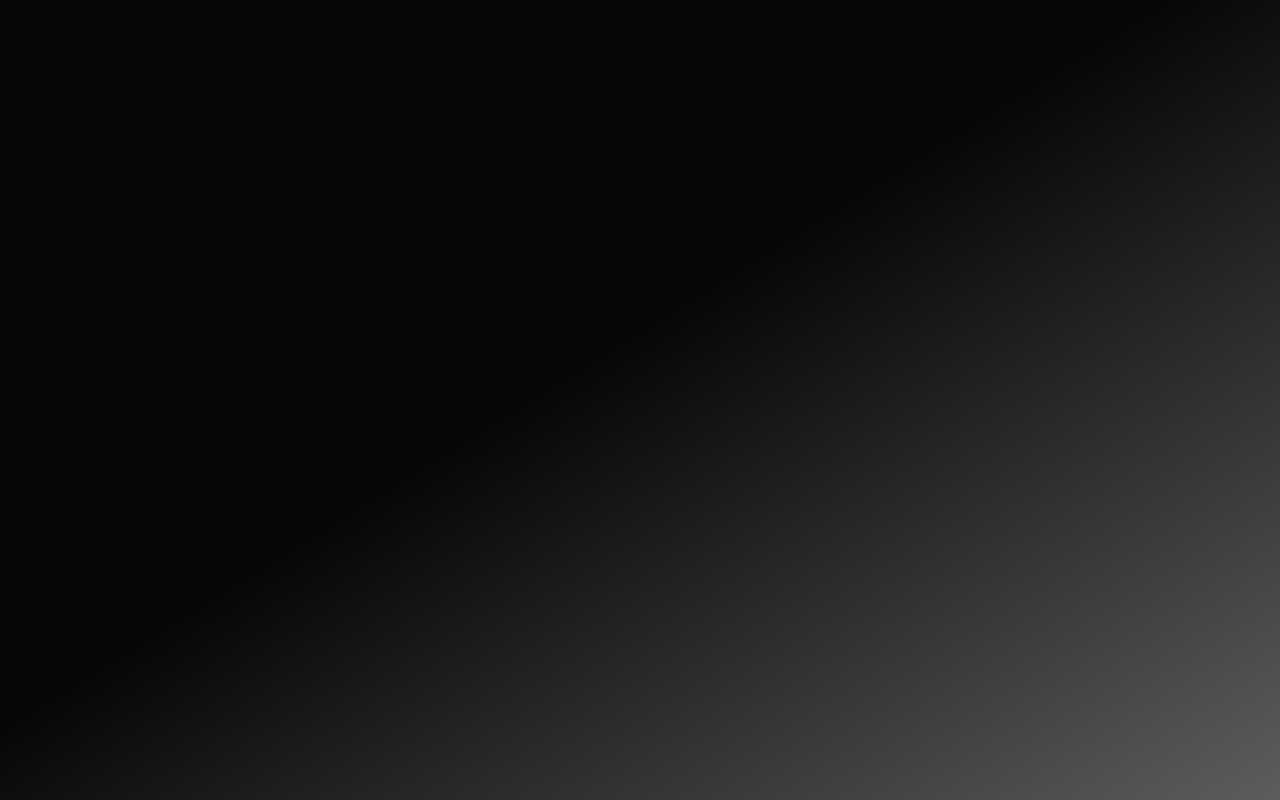
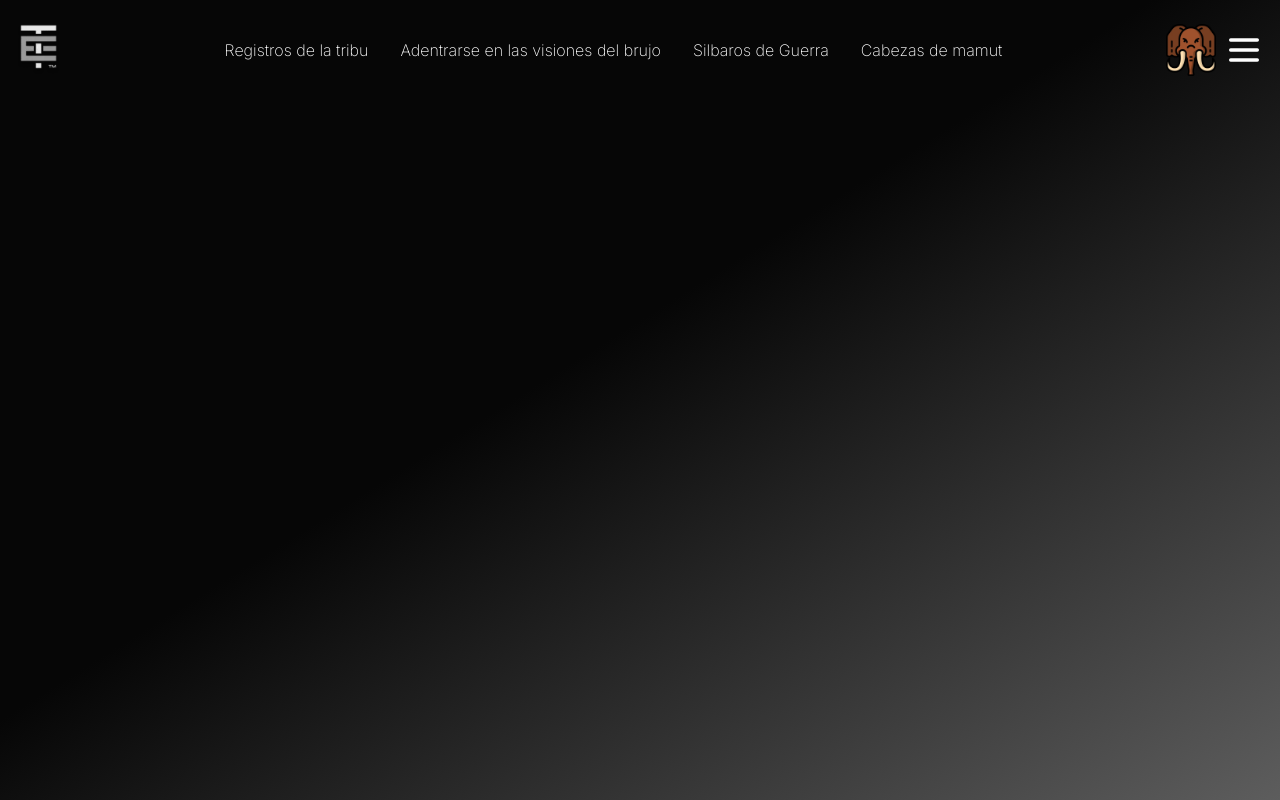
Before and after one commit to angelcruz07/Temacheros-App, a Next.js app: page /faq in a window 1280 px wide. Built offline with nearby package versions, Linux system fonts and the light colour scheme.

Commit message:
Task completed: Navbar | Branch: Development | ft: Ariff-dev

```diff
--- a/src/app/layout.tsx
+++ b/src/app/layout.tsx
@@ -1,3 +1,4 @@
+import { TopMenu } from '@/components'
 import './globals.css'
 
 import { Metadata } from 'next'
@@ -20,8 +21,9 @@ export default function RootLayout({
   return (
     <html lang='es'>
       <body
-        className={`${inter.className} bg-gradient-to-br from-bg-deg  from-45% to-bg-deg-2 min-h-screen text-white`}
+        className={`${inter.className} bg-gradient-to-br from-bg-deg  from-45% to-bg-deg-2 min-h-screen text-white container px-4`}
       >
+        <TopMenu />
         {children}
       </body>
     </html>
--- a/src/components/index.ts
+++ b/src/components/index.ts
@@ -1 +1,3 @@
 export * from './ui/mamuts/card/CardMammoth'
+
+export * from './ui/top-menu/TopMenu'
--- /dev/null
+++ b/src/components/ui/top-menu/TopMenu.tsx
@@ -0,0 +1,94 @@
+'use client'
+//React imports
+import { useState } from 'react'
+
+// Next imports
+import Image from 'next/image'
+import Link from 'next/link'
+import { usePathname } from 'next/navigation'
+
+// Icons imports
+import { IconMenu2, IconX } from '@tabler/icons-react'
+
+export const TopMenu = () => {
+  // We used a 'useState' hook to check when the user clicks on the menu so that we can expand the mobile navbar.
+  const [isOpenMenu, setIsOpenMenu] = useState(false)
+
+  // The 'usePathname' was used to display the links, but since the links were already present as buttons on the '/' (home) page, we needed to remove them from there. So, a condition was used.
+  const path = usePathname()
+
+  return (
+    <div>
+      <div className='flex justify-between py-6 '>
+        <div>
+          <Link href='/'>
+            <Image
+              src={'/assets/images/logo.webp'}
+              alt='Logo Temach'
+              width={45}
+              height={45}
+            />
+          </Link>
+        </div>
+        {/* A condition was implemented to show links in the navbar only if we are on a page other than '/' (home) */}
+        {path === '/' ? null : (
+          <nav className='hidden md:flex gap-8 font-light items-center'>
+            <Link href={'/faq'}>
+              <span>Registros de la tribu</span>
+            </Link>
+            <Link href={'/search'}>
+              <span>Adentrarse en las visiones del brujo</span>
+            </Link>
+            <Link href={'/directory'}>
+              <span>Silbaros de Guerra</span>
+            </Link>
+            <Link href={'/mammoth'}>
+              <span>Cabezas de mamut</span>
+            </Link>
+          </nav>
+        )}
+
+        <div className='flex gap-2'>
+          <Image
+            src={'/assets/images/mammoth.webp'}
+            alt='Cabeza de mamut'
+            width={50}
+            height={50}
+          />
+          {/* Every time the user presses the button, the state changes. */}
+          <button onClick={() => setIsOpenMenu(true)}>
+            <IconMenu2 size={40} />
+          </button>
+        </div>
+      </div>
+
+      {/* Mobile navbar */}
+
+      <nav
+        // Here the concept of 'conditional classes' is used, where depending on whether a state is true or false, we apply one condition or another.
+        className={
+          isOpenMenu
+            ? 'fixed md:hidden flex flex-col gap-3 right-0 top-0 bg-black min-h-screen w-1/2 py-4 px-4 transition-all ease-in duration-300'
+            : 'fixed -right-[1000px]'
+        }
+      >
+        {/* Every time the user presses the button, the state changes. */}
+        <button onClick={() => setIsOpenMenu(false)}>
+          <IconX size={40} className='' />
+        </button>
+        <Link href={'/faq'}>
+          <span>Registros de la tribu</span>
+        </Link>
+        <Link href={'/search'}>
+          <span>Adentrarse en las visiones del brujo</span>
+        </Link>
+        <Link href={'/directory'}>
+          <span>Silbaros de Guerra</span>
+        </Link>
+        <Link href={'/mammoth'}>
+          <span>Cabezas de mamut</span>
+        </Link>
+      </nav>
+    </div>
+  )
+}
--- a/tailwind.config.ts
+++ b/tailwind.config.ts
@@ -17,6 +17,9 @@ const config: Config = {
         'color-bg-button-2': '#5D5D5D',
         'color-text-advertisement': '#888888',
       },
+      container: {
+        center: true,
+      },
     },
   },
   plugins: [],
```
